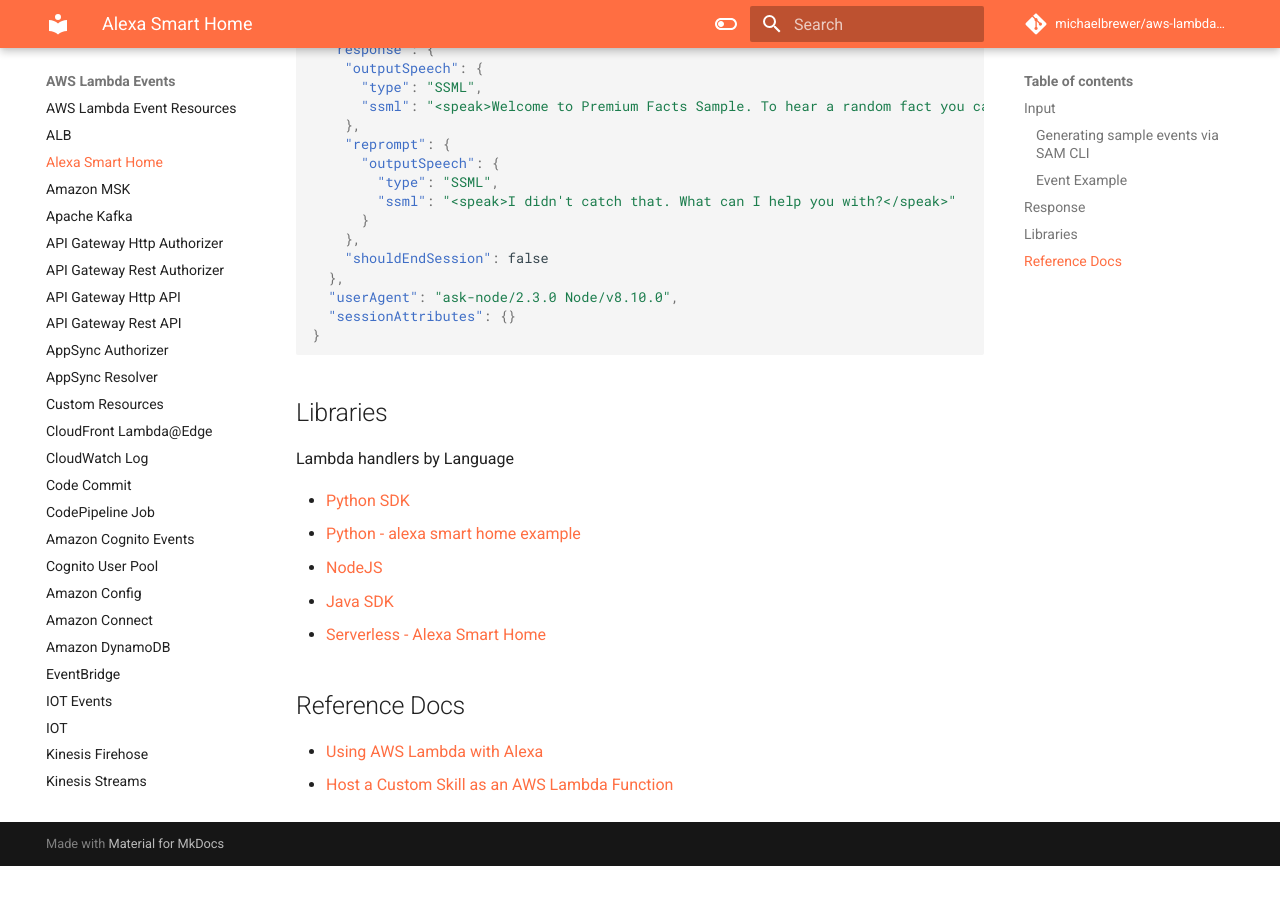
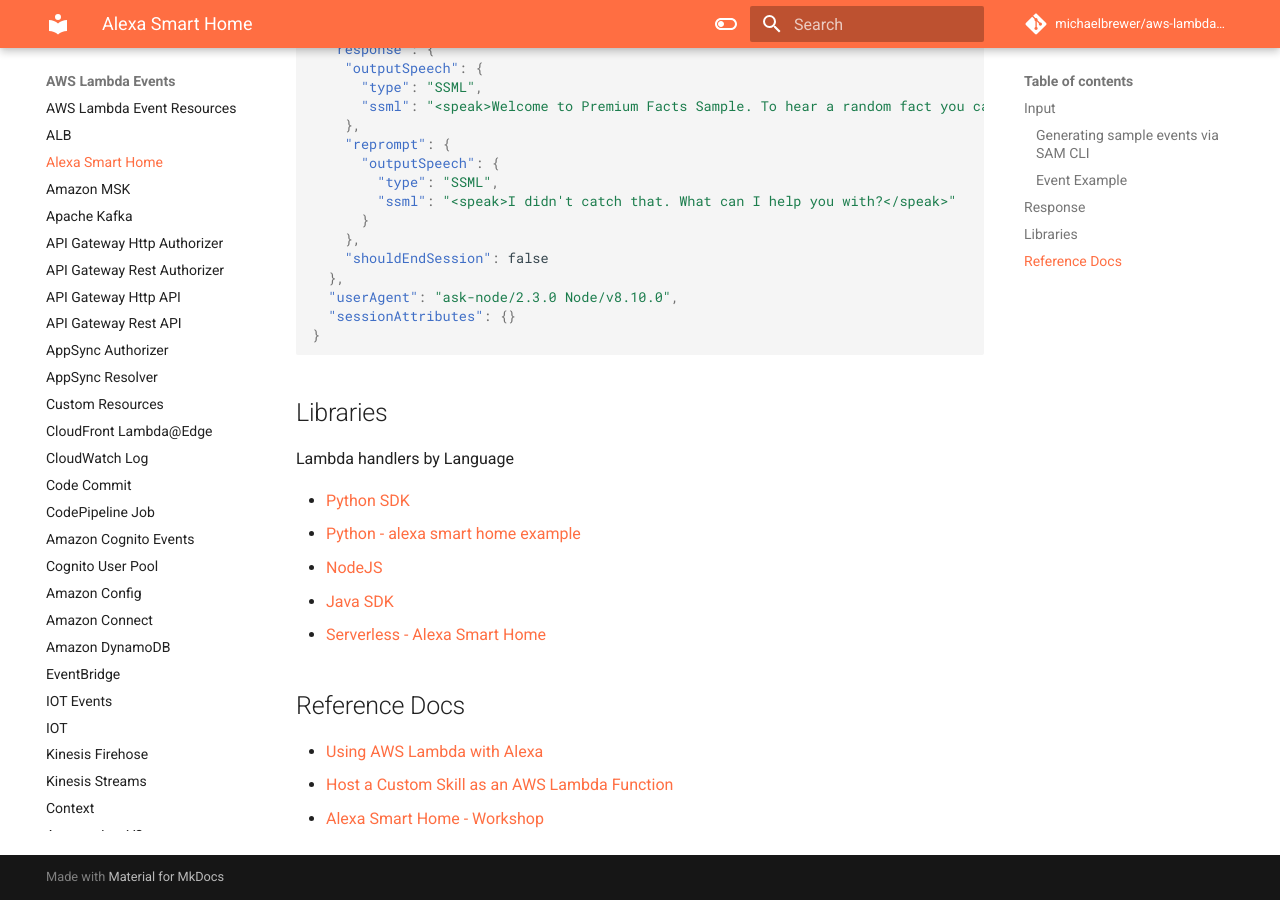
Before and after one commit to michaelbrewer/aws-lambda-events, an MkDocs documentation site: the page built from docs/alexa-smart-home.md, in a window 1280 px wide and 900 px high, scrolled down 983 px. Built offline with MkDocs 1.6.1 and Material for MkDocs 9.7.7, drawn with Linux system fonts in a browser that asks for light colours; comment, search, counter and statistics services are not loaded; before the commit the page ends 1849 px from its top, so only the background shows below that.

Commit message:
chore: add workshop

```diff
--- a/docs/alexa-smart-home.md
+++ b/docs/alexa-smart-home.md
@@ -75,3 +75,4 @@
 
 - [Using AWS Lambda with Alexa](https://docs.aws.amazon.com/lambda/latest/dg/services-alexa.html){target="_blank"}
 - [Host a Custom Skill as an AWS Lambda Function](https://developer.amazon.com/en-US/docs/alexa/custom-skills/host-a-custom-skill-as-an-aws-lambda-function.html){target="_blank"}
+- [Alexa Smart Home - Workshop](https://alexaworkshop.com/en/smart-home.html)
```
